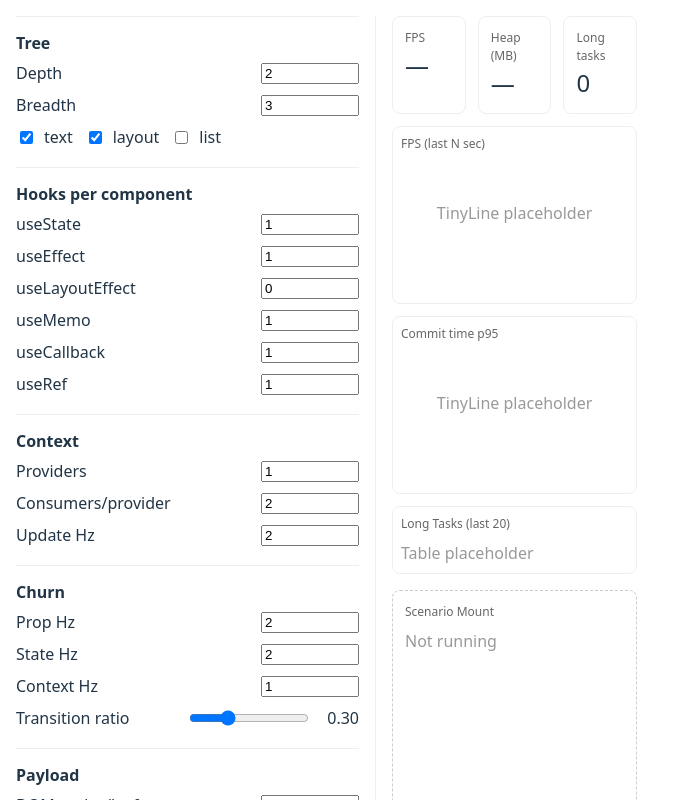
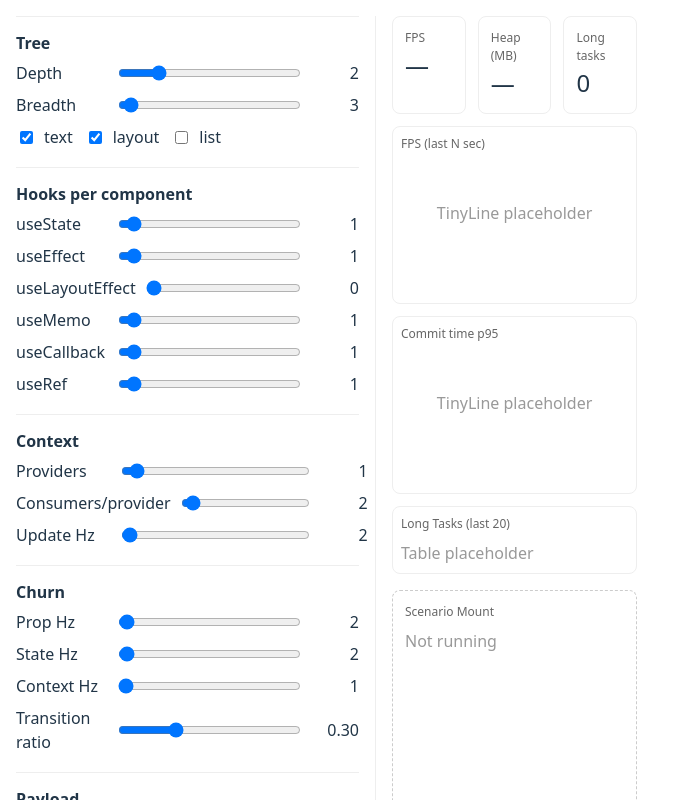
Before and after one commit to pechorka/react-limits-lab, a React (Vite) app: page / in a window 1280 px wide. Shown: the top 800 px of the page, without its empty margins (0-684 px from the left). Built offline with nearby package versions, Linux system fonts and the light colour scheme.

Commit message:
UI: replace numeric inputs with sliders\n\n- Introduce SliderRow component with value display\n- Convert all numeric controls in Control Panel to sliders\n- Keep Transition ratio consistent with new SliderRow

```diff
--- a/src/app/App.tsx
+++ b/src/app/App.tsx
@@ -3,11 +3,11 @@ import { useScenarioConfig } from '../state/config'
 import type { Scenario } from '../types/scenario'
 import Root from './Root'
 
-function NumberInput({
+function SliderRow({
   label,
   value,
   min = 0,
-  max,
+  max = 100,
   step = 1,
   onChange,
 }: {
@@ -18,18 +18,21 @@ function NumberInput({
   step?: number
   onChange: (v: number) => void
 }) {
+  const isFloat = step < 1
+  const fmt = (n: number) => (isFloat ? n.toFixed(2) : Math.round(n))
   return (
     <label style={{ display: 'flex', gap: 8, alignItems: 'center' }}>
       <span style={{ flex: 1 }}>{label}</span>
       <input
-        type="number"
+        type="range"
         value={value}
         min={min}
         max={max}
         step={step}
         onChange={(e) => onChange(Number(e.target.value))}
-        style={{ width: 90 }}
+        style={{ flex: 2 }}
       />
+      <span style={{ width: 48, textAlign: 'right' }}>{fmt(value)}</span>
     </label>
   )
 }
@@ -74,14 +77,14 @@ function ControlPanel({ scenario, updateScenario, onStart, onStop, onReset, isRu
   return (
     <div style={{ display: 'flex', flexDirection: 'column', gap: 10 }}>
       <Section title="Tree">
-        <NumberInput
+        <SliderRow
           label="Depth"
           value={scenario.tree.depth}
           min={0}
           max={10}
           onChange={(v) => updateScenario((p) => ({ ...p, tree: { ...p.tree, depth: v } }))}
         />
-        <NumberInput
+        <SliderRow
           label="Breadth"
           value={scenario.tree.breadth}
           min={0}
@@ -108,42 +111,37 @@ function ControlPanel({ scenario, updateScenario, onStart, onStop, onReset, isRu
       </Section>
 
       <Section title="Hooks per component">
-        <NumberInput label="useState" value={scenario.hooks.useStatePerComp} min={0} max={20} onChange={(v) => updateScenario((p) => ({ ...p, hooks: { ...p.hooks, useStatePerComp: v } }))} />
-        <NumberInput label="useEffect" value={scenario.hooks.useEffectPerComp} min={0} max={20} onChange={(v) => updateScenario((p) => ({ ...p, hooks: { ...p.hooks, useEffectPerComp: v } }))} />
-        <NumberInput label="useLayoutEffect" value={scenario.hooks.useLayoutEffectPerComp} min={0} max={20} onChange={(v) => updateScenario((p) => ({ ...p, hooks: { ...p.hooks, useLayoutEffectPerComp: v } }))} />
-        <NumberInput label="useMemo" value={scenario.hooks.useMemoPerComp} min={0} max={20} onChange={(v) => updateScenario((p) => ({ ...p, hooks: { ...p.hooks, useMemoPerComp: v } }))} />
-        <NumberInput label="useCallback" value={scenario.hooks.useCallbackPerComp} min={0} max={20} onChange={(v) => updateScenario((p) => ({ ...p, hooks: { ...p.hooks, useCallbackPerComp: v } }))} />
-        <NumberInput label="useRef" value={scenario.hooks.useRefPerComp} min={0} max={20} onChange={(v) => updateScenario((p) => ({ ...p, hooks: { ...p.hooks, useRefPerComp: v } }))} />
+        <SliderRow label="useState" value={scenario.hooks.useStatePerComp} min={0} max={20} onChange={(v) => updateScenario((p) => ({ ...p, hooks: { ...p.hooks, useStatePerComp: v } }))} />
+        <SliderRow label="useEffect" value={scenario.hooks.useEffectPerComp} min={0} max={20} onChange={(v) => updateScenario((p) => ({ ...p, hooks: { ...p.hooks, useEffectPerComp: v } }))} />
+        <SliderRow label="useLayoutEffect" value={scenario.hooks.useLayoutEffectPerComp} min={0} max={20} onChange={(v) => updateScenario((p) => ({ ...p, hooks: { ...p.hooks, useLayoutEffectPerComp: v } }))} />
+        <SliderRow label="useMemo" value={scenario.hooks.useMemoPerComp} min={0} max={20} onChange={(v) => updateScenario((p) => ({ ...p, hooks: { ...p.hooks, useMemoPerComp: v } }))} />
+        <SliderRow label="useCallback" value={scenario.hooks.useCallbackPerComp} min={0} max={20} onChange={(v) => updateScenario((p) => ({ ...p, hooks: { ...p.hooks, useCallbackPerComp: v } }))} />
+        <SliderRow label="useRef" value={scenario.hooks.useRefPerComp} min={0} max={20} onChange={(v) => updateScenario((p) => ({ ...p, hooks: { ...p.hooks, useRefPerComp: v } }))} />
       </Section>
 
       <Section title="Context">
-        <NumberInput label="Providers" value={scenario.context.providers} min={0} max={20} onChange={(v) => updateScenario((p) => ({ ...p, context: { ...p.context, providers: v } }))} />
-        <NumberInput label="Consumers/provider" value={scenario.context.consumersPerProvider} min={0} max={50} onChange={(v) => updateScenario((p) => ({ ...p, context: { ...p.context, consumersPerProvider: v } }))} />
-        <NumberInput label="Update Hz" value={scenario.context.updateHz} min={0} max={240} onChange={(v) => updateScenario((p) => ({ ...p, context: { ...p.context, updateHz: v } }))} />
+        <SliderRow label="Providers" value={scenario.context.providers} min={0} max={20} onChange={(v) => updateScenario((p) => ({ ...p, context: { ...p.context, providers: v } }))} />
+        <SliderRow label="Consumers/provider" value={scenario.context.consumersPerProvider} min={0} max={50} onChange={(v) => updateScenario((p) => ({ ...p, context: { ...p.context, consumersPerProvider: v } }))} />
+        <SliderRow label="Update Hz" value={scenario.context.updateHz} min={0} max={240} onChange={(v) => updateScenario((p) => ({ ...p, context: { ...p.context, updateHz: v } }))} />
       </Section>
 
       <Section title="Churn">
-        <NumberInput label="Prop Hz" value={scenario.churn.propHz} min={0} max={240} onChange={(v) => updateScenario((p) => ({ ...p, churn: { ...p.churn, propHz: v } }))} />
-        <NumberInput label="State Hz" value={scenario.churn.stateHz} min={0} max={240} onChange={(v) => updateScenario((p) => ({ ...p, churn: { ...p.churn, stateHz: v } }))} />
-        <NumberInput label="Context Hz" value={scenario.churn.contextHz} min={0} max={240} onChange={(v) => updateScenario((p) => ({ ...p, churn: { ...p.churn, contextHz: v } }))} />
-        <label style={{ display: 'flex', gap: 8, alignItems: 'center' }}>
-          <span style={{ flex: 1 }}>Transition ratio</span>
-          <input
-            type="range"
-            min={0}
-            max={1}
-            step={0.05}
-            value={scenario.churn.transitionRatio}
-            onChange={(e) => updateScenario((p) => ({ ...p, churn: { ...p.churn, transitionRatio: Number(e.target.value) } }))}
-            style={{ width: 120 }}
-          />
-          <span style={{ width: 40, textAlign: 'right' }}>{scenario.churn.transitionRatio.toFixed(2)}</span>
-        </label>
+        <SliderRow label="Prop Hz" value={scenario.churn.propHz} min={0} max={240} onChange={(v) => updateScenario((p) => ({ ...p, churn: { ...p.churn, propHz: v } }))} />
+        <SliderRow label="State Hz" value={scenario.churn.stateHz} min={0} max={240} onChange={(v) => updateScenario((p) => ({ ...p, churn: { ...p.churn, stateHz: v } }))} />
+        <SliderRow label="Context Hz" value={scenario.churn.contextHz} min={0} max={240} onChange={(v) => updateScenario((p) => ({ ...p, churn: { ...p.churn, contextHz: v } }))} />
+        <SliderRow
+          label="Transition ratio"
+          value={scenario.churn.transitionRatio}
+          min={0}
+          max={1}
+          step={0.05}
+          onChange={(v) => updateScenario((p) => ({ ...p, churn: { ...p.churn, transitionRatio: v } }))}
+        />
       </Section>
 
       <Section title="Payload">
-        <NumberInput label="DOM nodes/leaf" value={scenario.payload.domNodesPerLeaf} min={0} max={200} onChange={(v) => updateScenario((p) => ({ ...p, payload: { ...p.payload, domNodesPerLeaf: v } }))} />
-        <NumberInput label="List rows" value={scenario.payload.listRows} min={0} max={20000} onChange={(v) => updateScenario((p) => ({ ...p, payload: { ...p.payload, listRows: v } }))} />
+        <SliderRow label="DOM nodes/leaf" value={scenario.payload.domNodesPerLeaf} min={0} max={200} onChange={(v) => updateScenario((p) => ({ ...p, payload: { ...p.payload, domNodesPerLeaf: v } }))} />
+        <SliderRow label="List rows" value={scenario.payload.listRows} min={0} max={20000} onChange={(v) => updateScenario((p) => ({ ...p, payload: { ...p.payload, listRows: v } }))} />
         <Checkbox label="Virtualization" checked={scenario.payload.virtualization} onChange={(v) => updateScenario((p) => ({ ...p, payload: { ...p.payload, virtualization: v } }))} />
       </Section>
 
@@ -152,7 +150,7 @@ function ControlPanel({ scenario, updateScenario, onStart, onStop, onReset, isRu
       </Section>
 
       <Section title="Run">
-        <NumberInput label="Duration (sec)" value={scenario.durationSec} min={1} max={3600} onChange={(v) => updateScenario((p) => ({ ...p, durationSec: v }))} />
+        <SliderRow label="Duration (sec)" value={scenario.durationSec} min={1} max={3600} onChange={(v) => updateScenario((p) => ({ ...p, durationSec: v }))} />
 
         <div style={{ display: 'flex', gap: 8, marginTop: 6 }}>
           <button onClick={onStart} disabled={isRunning}>
```
